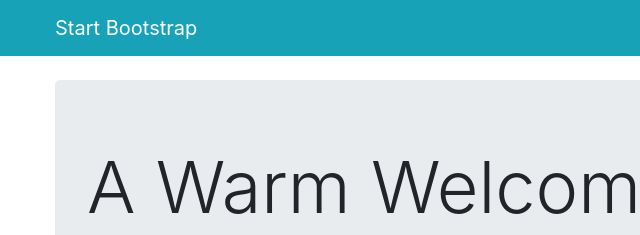
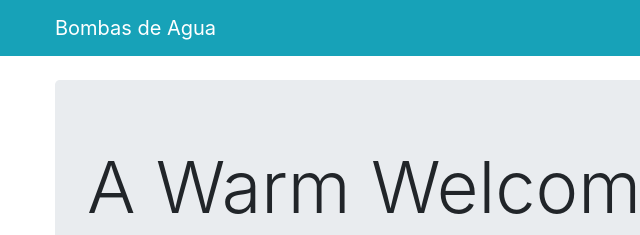
Before and after one commit to OmeOllin/Bombagaji, a website: page index.html in a window 1280 px wide. Shown: the top 235 px of the page, 30-670 px from the left. Drawn offline with Linux system fonts and the light colour scheme.

Commit message:
Update index.html
Se cambia el título del navbar

```diff
--- a/index.html
+++ b/index.html
@@ -24,7 +24,7 @@
   <!-- Navigation -->
   <nav class="navbar navbar-expand-lg navbar-dark bg-info fixed-top">
     <div class="container">
-      <a class="navbar-brand" href="#">Start Bootstrap</a>
+      <a class="navbar-brand" href="#">Bombas de Agua</a>
       <button class="navbar-toggler" type="button" data-toggle="collapse" data-target="#navbarResponsive" aria-controls="navbarResponsive" aria-expanded="false" aria-label="Toggle navigation">
         <span class="navbar-toggler-icon"></span>
       </button>
```
